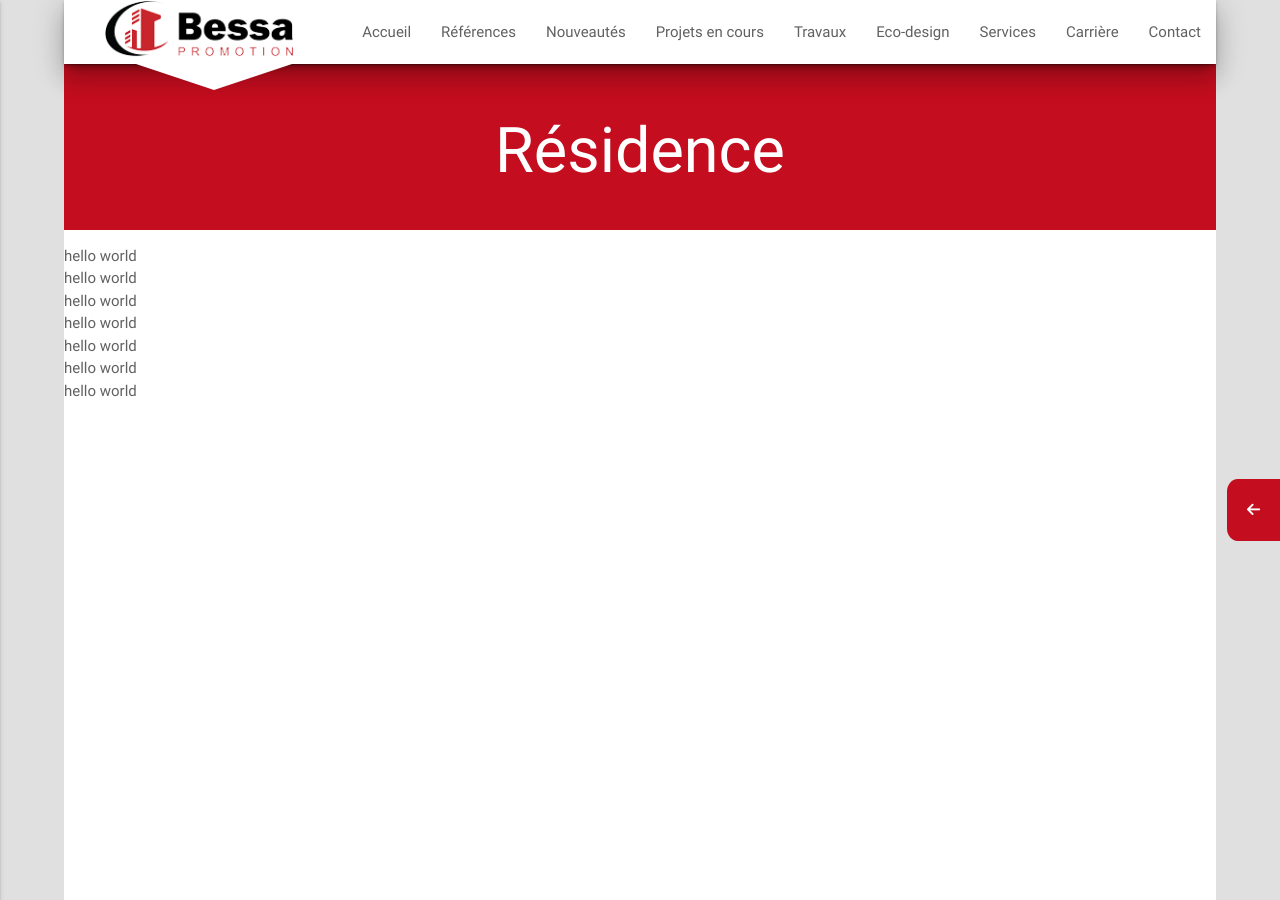
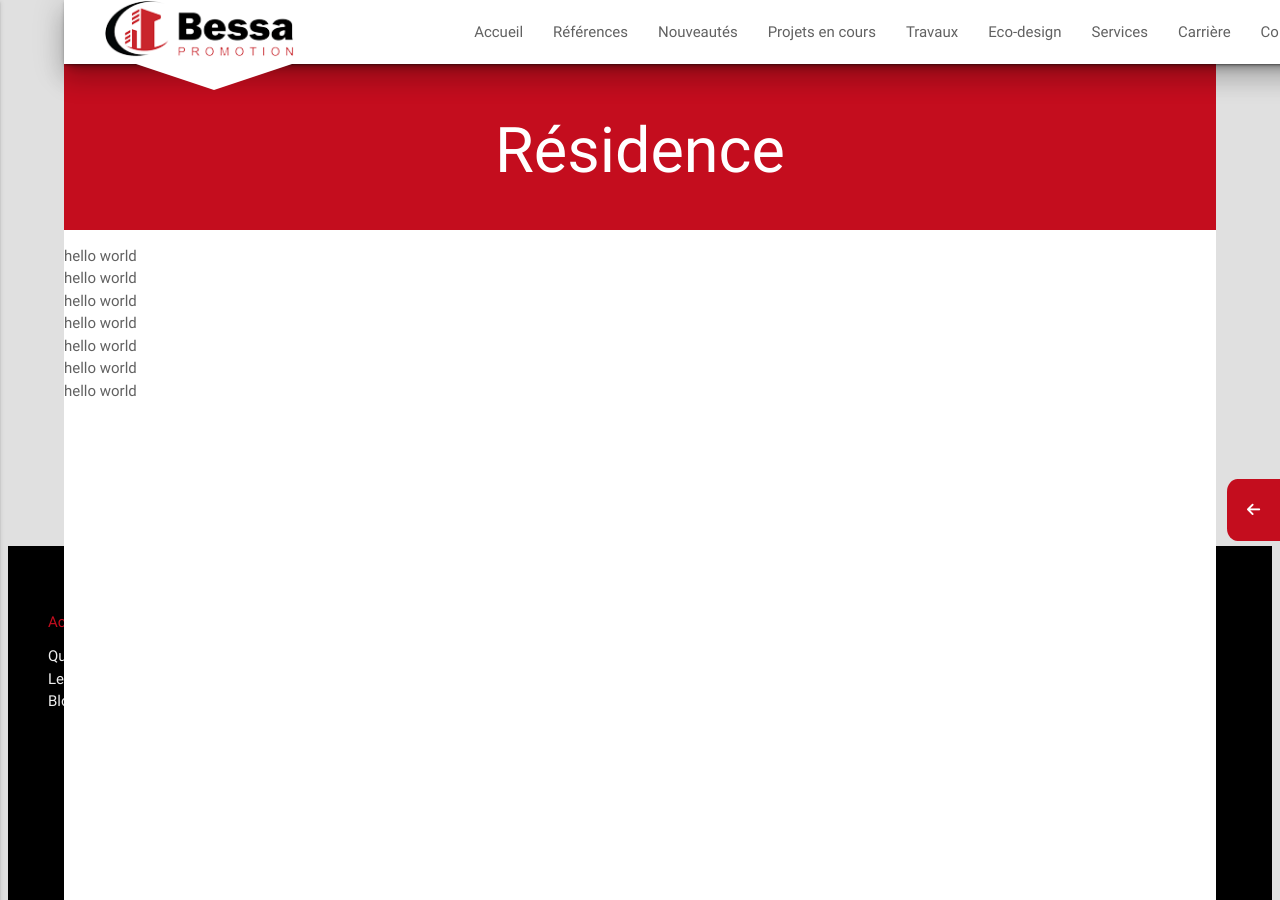
Before and after one commit to promotionbessa/bessa-repo-website, a Jekyll site: the page built from test/ilias.md, in a window 1280 px wide and 900 px high. Built offline with Jekyll 4.4.1, drawn with Linux system fonts in a browser that asks for light colours; nearby versions of some CDN libraries.

Commit message:
another test
faking css async loading

```diff
--- a/_includes/head.html
+++ b/_includes/head.html
@@ -2,7 +2,7 @@
     <meta http-equiv="Content-Type" content="text/html; charset=UTF-8"/>
     <meta name="viewport" content="width=device-width, initial-scale=1, maximum-scale=1.0"/>
     <title>{% if page.title %}{{ page.title | escape }}{% else %}{{ site.title | escape }}{% endif %}</title>
-    <link rel="stylesheet" type="text/css" media="screen,projection" href="{{ "/assets/main.css" | relative_url }}" media="none" onload="if(media!='all')media='all'">
+    <link rel="stylesheet" type="text/css"  href="{{ "/assets/main.css" | relative_url }}" media="none" onload="if(media!='all')media='all'">
     <link rel="canonical" href="{{ page.url | replace:'index.html','' | absolute_url }}" />
     <link rel="alternate" type="application/rss+xml" title="{{ site.title | escape }}" href="{{ "/feed.xml" | relative_url }}" />
     <script>
```
